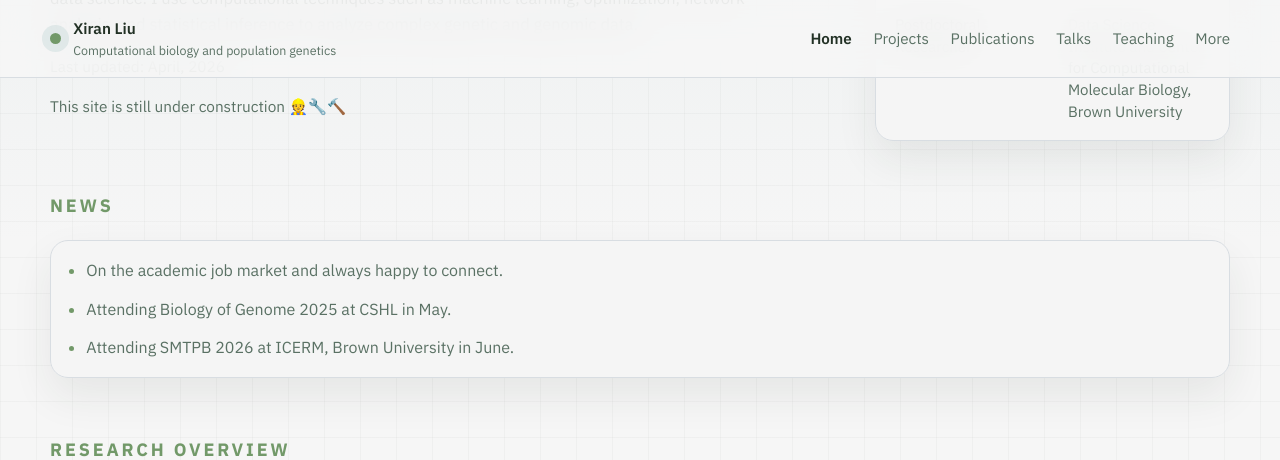
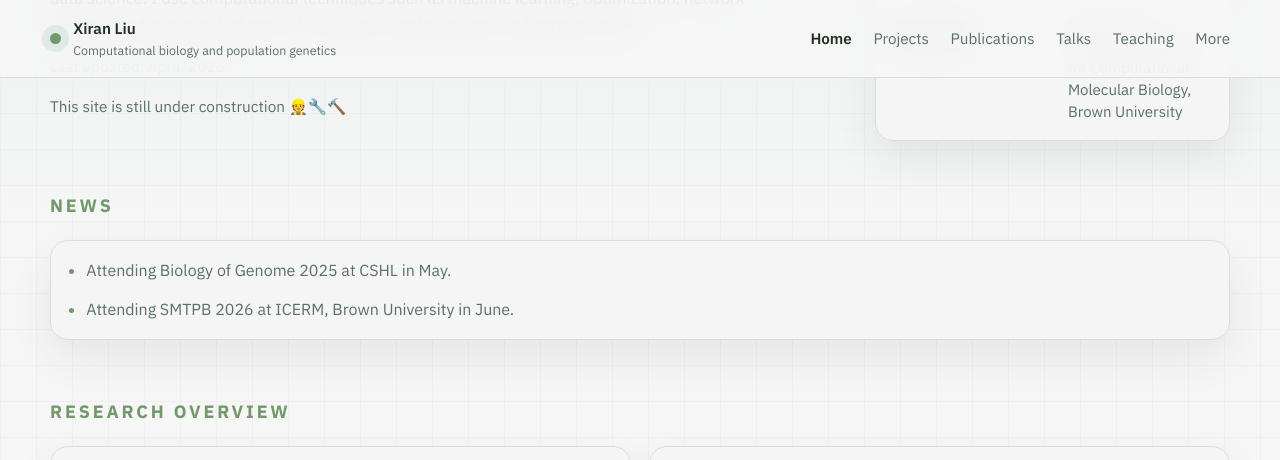
Before and after one commit to xr-cc/xr-cc.github.io, a Jekyll site: the page built from index.html, in a window 1280 px wide and 900 px high, scrolled down 319 px, cut to the strip 0-460 px from the top of the window. Built offline with Jekyll 4.4.1, drawn with Linux system fonts in a browser that asks for light colours; some web fonts are replaced.

Commit message:
Trim homepage news

```diff
--- a/_data/profile.yml
+++ b/_data/profile.yml
@@ -35,8 +35,6 @@ links:
     icon: "fab fa-linkedin"
     url: "https://www.linkedin.com/in/liu-xiran/"
 announcements:
-  - date: "2025-11"
-    text: "On the academic job market and always happy to connect."
   - date: "2026-05"
     text: "Attending Biology of Genome 2025 at CSHL in May."
   - date: "2026-06"
```
